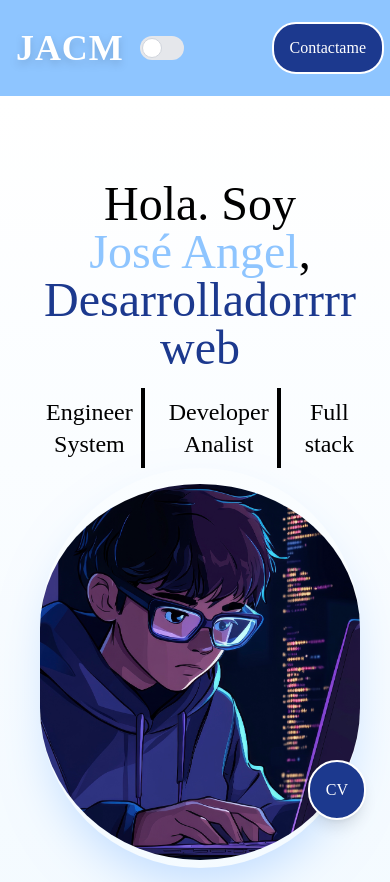
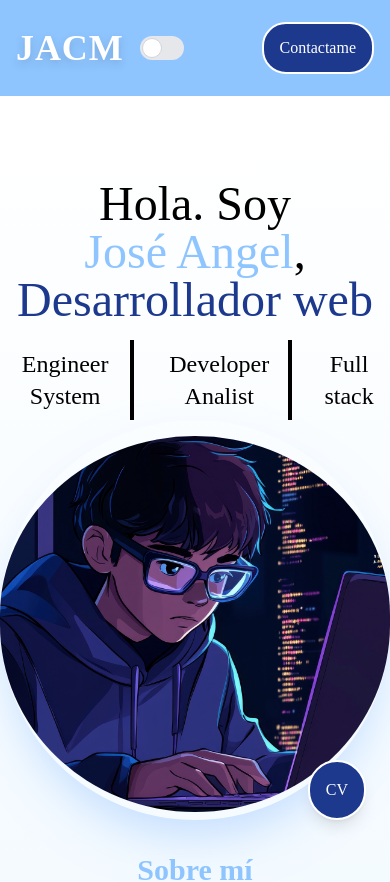
Before and after one commit to jangelcm/portafolio-jangelcm, an Angular app: page / in a window 390 px wide. Shown: the top 882 px of the page. Built offline with nearby package versions, Linux system fonts and the light colour scheme.

Commit message:
añade max-width

```diff
--- a/src/app/app.component.html
+++ b/src/app/app.component.html
@@ -26,7 +26,7 @@
   <!-- Main Content Section -->
 
   <main
-    class="max-w-full dark:from-gray-950  dark:via-gray-900 dark:to-blue-950 bg-gradient-to-t  from-blue-50  via-sky-100 to-white xs:px-10 xs:pr-10 lg:pl-40 lg:pr-40">
+    class="dark:from-gray-950  dark:via-gray-900 dark:to-blue-950 bg-gradient-to-t  from-blue-50  via-sky-100 to-white xs:px-10 xs:pr-10 lg:pl-40 lg:pr-40">
 
     <!-- <svg class="size-6 animate-bounce w-30 text-white">
       <use xlink:href="flecha.svg" />
@@ -39,7 +39,7 @@
             Angel</a>,</h1>
 
         <h1 class="lg:text-8xl text-5xl text-blue-900 text-balance break-words max-w-full dark:text-white">
-          Desarrolladorrrr web
+          Desarrollador web
         </h1>
         <div class="flex flex-row 2xl:justify-start justify-center space-x-4 pt-4">
           <p class="text-balance border-r-4 p-2 dark:text-gray-400 text-2xl">Engineer System</p>
@@ -52,7 +52,7 @@
 
       <div>
         <img src="programador.jpg"
-          class="grid-cols-6 h-100 object-cover rounded-full  transition w-full pt-4 pb-2 hover:border-b-2 shadow-2xl shadow-blue-200"
+          class="h-100 object-cover rounded-full  transition w-full pt-4 pb-2 hover:border-b-2 shadow-2xl shadow-blue-200"
           alt="José Angel programando calmado">
 
         <div class="mt-4">
--- a/src/styles.css
+++ b/src/styles.css
@@ -4,7 +4,9 @@
 body{
   font-family: --font-sans;
 }
+
 @custom-variant dark (&:where(.dark, .dark *));
+
 @theme {
 
     /*tipografias*/
@@ -17,15 +19,4 @@ body{
 
   /**/
 
-  --breakpoint-xs: 20rem;
-  --breakpoint-2xl: 100rem;
-  --breakpoint-3xl: 120rem;
-
 }
-
-@layer utilities {
-
-  .text-stroke-white {
-    -webkit-text-stroke: 1px black;
-  }
-}
```
